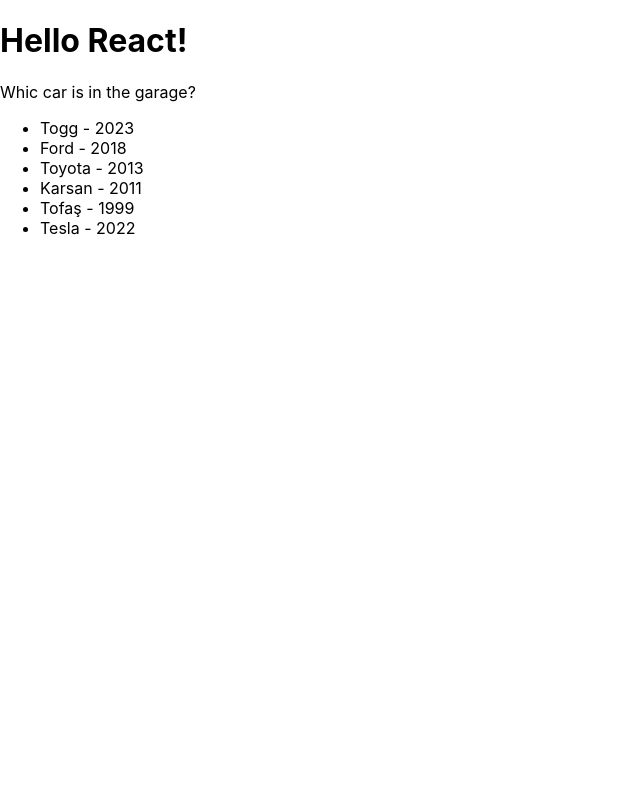
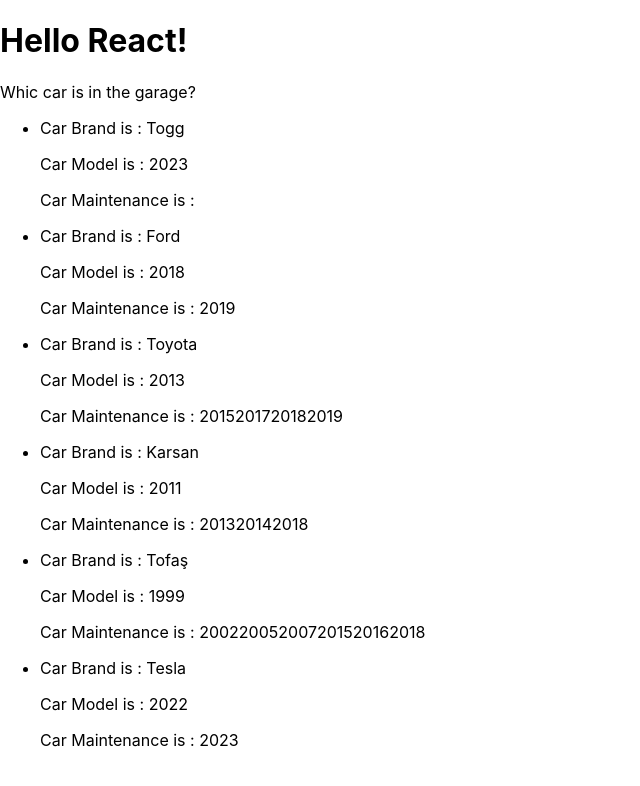
Before and after one commit to ArifYusufYilmaz/react-app-studies, a React (Create React App) app: page / in a window 1280 px wide. Shown: the top 786 px of the page, without its empty margins (0-640 px from the left). Built offline with nearby package versions, Linux system fonts and the light colour scheme.

Commit message:
update List version by adding key attribute to keep track of elements in list

```diff
--- a/src/components/Car.js
+++ b/src/components/Car.js
@@ -1,10 +1,14 @@
 function Car(props){
         return(
             <>
-             <ul>
-             {props.carInfo.map((car)=> <li>{car.brand} - {car.carModel}</li>)}
 
-            </ul>
+             <li>
+                 <p>Car Brand is : {props.brand}</p>
+                 <p>Car Model is : {props.carModel}</p>
+                 <p>Car Maintenance is : {props.carMaintenance}</p>
+             </li>
+
+
             </>
         )
 }
--- a/src/components/Garage.js
+++ b/src/components/Garage.js
@@ -12,7 +12,9 @@
     return (
         <>
         <p>Whic car is in the garage?</p>
-            <Car carInfo={cars}/>
+           <ul>
+               {cars.map((car)=> <Car key={car.id} brand={car.brand} carModel={car.carModel} carMaintenance={car.carMaintenance}/>)}
+           </ul>
         </>
     );
 
```
